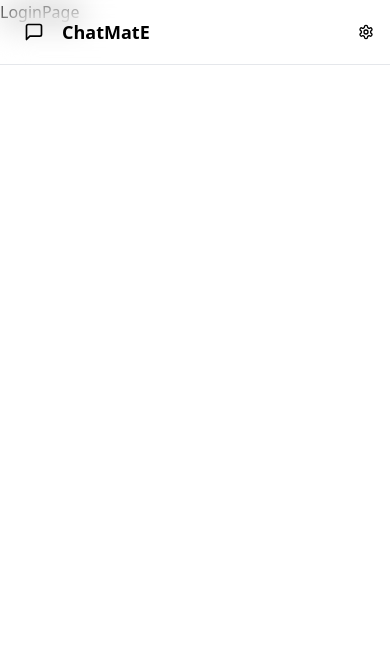
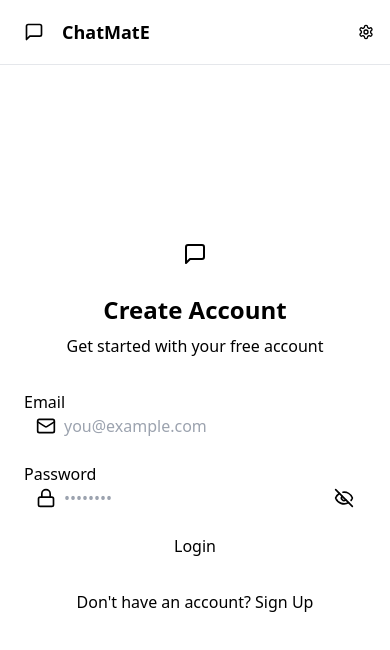
Before and after one commit to Darshan-Domadiya/ChatMate, a React (Vite) app in the folder frontend/: page /login in a window 390 px wide. Shown: the top 650 px of the page. Built offline with nearby package versions, Linux system fonts and the light colour scheme; no server answers.

Commit message:
developed login page and integrated with backend

```diff
--- a/frontend/src/pages/LoginPage.jsx
+++ b/frontend/src/pages/LoginPage.jsx
@@ -1,9 +1,148 @@
-import React from 'react'
+import React, { useState } from "react";
+import { store } from "../store/store.js";
+import { Eye, EyeOff, Loader2, Lock, Mail, MessageSquare } from "lucide-react";
+import { Link } from "react-router-dom";
+import AuthImagePattern from "../components/AuthImageDesign.jsx";
+import toast from "react-hot-toast";
 
 const LoginPage = () => {
+  const { isLoggingUp, logIn } = store();
+
+  const [formData, setFormData] = useState({
+    email: "",
+    password: "",
+  });
+  const [showPassword, setShowPassword] = useState(true);
+
+  const handleChange = (e) => {
+    setFormData({ ...formData, [e.target.name]: e.target.value });
+  };
+
+  const validateForm = () => {
+    if (!formData.email.trim()) return toast.error("Email is required!");
+    if (!/^[^\s@]+@[^\s@]+\.[^\s@]+$/.test(formData.email))
+      return toast.error("Invalid Email!");
+
+    if (formData.password.length < 6)
+      return toast.error("Minimum 6 characters are required for password!");
+
+    return true;
+  };
+
+  const handleSubmit = (e) => {
+    e.preventDefault();
+
+    const success = validateForm();
+
+    if (success === true) {
+      logIn(formData);
+    }
+  };
+
   return (
-    <div>LoginPage</div>
-  )
-}
+    <div className="min-h-screen grid lg:grid-cols-2">
+      {/* left side */}
+      <div className="flex flex-col justify-center items-center p-6 sm:p-12">
+        <div className="w-full max-w-md space-y-8">
+          {/* LOGO */}
+          <div className="text-center mb-8">
+            <div className="flex flex-col items-center gap-2 group">
+              <div
+                className="size-12 rounded-xl bg-primary/10 flex items-center justify-center
+            group-hover:bg-primary/20 transition-colors"
+              >
+                <MessageSquare className="size-6 text-primary" />
+              </div>
+              <h1 className="text-2xl font-bold mt-2">Create Account</h1>
+              <p className="text-base-content/60">
+                Get started with your free account
+              </p>
+            </div>
+          </div>
 
-export default LoginPage
+          <form className="space-y-6" onSubmit={handleSubmit}>
+            <div className="form-control">
+              <label className="label">
+                <span className="label-text font-medium">Email</span>
+              </label>
+              <div className="relative ">
+                <div className="absolute inset-y-0 left-0 pl-3 flex items-center pointer-events-none">
+                  <Mail className="size-5 text-base-content/40" />
+                </div>
+
+                <input
+                  type="text"
+                  value={formData.email}
+                  className="input input-bordered w-full pl-10"
+                  placeholder="you@example.com"
+                  name="email"
+                  onChange={handleChange}
+                />
+              </div>
+            </div>
+
+            <div className="form-control">
+              <label className="label">
+                <span className="label-text font-medium">Password</span>
+              </label>
+              <div className="relative">
+                <div className="absolute inset-y-0 left-0 pl-3 flex items-center pointer-events-none">
+                  <Lock className="size-5 text-base-content/40" />
+                </div>
+                <input
+                  type={showPassword ? "password" : "text"}
+                  value={formData.password}
+                  className="input input-bordered w-full pl-10"
+                  placeholder="••••••••"
+                  name="password"
+                  onChange={handleChange}
+                />
+                <button
+                  type="button"
+                  className="absolute inset-y-0 right-0 pr-3 flex items-center"
+                  onClick={() => setShowPassword(!showPassword)}
+                >
+                  {showPassword ? (
+                    <EyeOff className="size-5 text-base-content/40" />
+                  ) : (
+                    <Eye className="size-5 text-base-content/40" />
+                  )}
+                </button>
+              </div>
+            </div>
+
+            <button
+              type="submit"
+              className="btn btn-primary w-full"
+              disabled={isLoggingUp}
+            >
+              {isLoggingUp ? (
+                <Loader2 className="size-5 animate-spin" />
+              ) : (
+                "Login"
+              )}
+            </button>
+          </form>
+
+          <div className="text-center">
+            <p className="text-base-content/60">
+              Don't have an account?{" "}
+              <Link to="/sign-up" className="link link-primary">
+                Sign Up
+              </Link>
+            </p>
+          </div>
+        </div>
+      </div>
+
+      {/* right side */}
+
+      <AuthImagePattern
+        title="Join Our Community"
+        subtitle="Connect with friends, share moments and stay in touch with your closed ones!"
+      />
+    </div>
+  );
+};
+
+export default LoginPage;
--- a/frontend/src/pages/SignUpPage.jsx
+++ b/frontend/src/pages/SignUpPage.jsx
@@ -33,6 +33,10 @@ const SignUpPage = () => {
       return toast.error("Minimum 6 characters are required for password!");
 
     return true;
+  };
+
+  const handleChange = (e) => {
+    setFormData({ ...formData, [e.target.name]: e.target.value });
   };
 
   const handleSubmit = (e) => {
@@ -75,11 +79,11 @@ const SignUpPage = () => {
                 </div>
                 <input
                   type="text"
+                  name="fullName"
+                  onChange={handleChange}
+                  value={formData.fullName}
                   className="input input-bordered w-full pl-10"
                   placeholder="John Doe"
-                  onChange={(e) =>
-                    setFormData({ ...formData, fullName: e.target.value })
-                  }
                 />
               </div>
             </div>
@@ -95,11 +99,11 @@ const SignUpPage = () => {
 
                 <input
                   type="text"
+                  value={formData.email}
                   className="input input-bordered w-full pl-10"
                   placeholder="you@example.com"
-                  onChange={(e) =>
-                    setFormData({ ...formData, email: e.target.value })
-                  }
+                  name="email"
+                  onChange={handleChange}
                 />
               </div>
             </div>
@@ -114,11 +118,11 @@ const SignUpPage = () => {
                 </div>
                 <input
                   type={showPassword ? "password" : "text"}
+                  value={formData.password}
                   className="input input-bordered w-full pl-10"
                   placeholder="••••••••"
-                  onChange={(e) =>
-                    setFormData({ ...formData, password: e.target.value })
-                  }
+                  name="password"
+                  onChange={handleChange}
                 />
                 <button
                   type="button"
--- a/frontend/src/store/store.js
+++ b/frontend/src/store/store.js
@@ -27,7 +27,7 @@ export const store = create((set) => ({
   signUp: async (data) => {
     set({ isSigningUp: true });
     try {
-      const res = await axiosInstance.post("/auth/signup", { data });
+      const res = await axiosInstance.post("/auth/signup", data);
       set({ authUser: res.data });
     } catch (error) {
       toast.error(error.response.data.message);
@@ -44,4 +44,17 @@ export const store = create((set) => ({
       toast.error(error.response.data.message);
     }
   },
+
+  logIn: async (data) => {
+    set({ isLogginUp: true });
+    try {
+      const res = await axiosInstance.post("/auth/login", data);
+      set({ authUser: res.data });
+      toast.success("Logged In successfully!");
+    } catch (error) {
+      toast.error(error.response.data.message);
+    } finally {
+      set({ isLogginUp: false });
+    }
+  },
 }));
```
Also changed, not shown: 2 other files (tests, documents, lock files or other folders).
